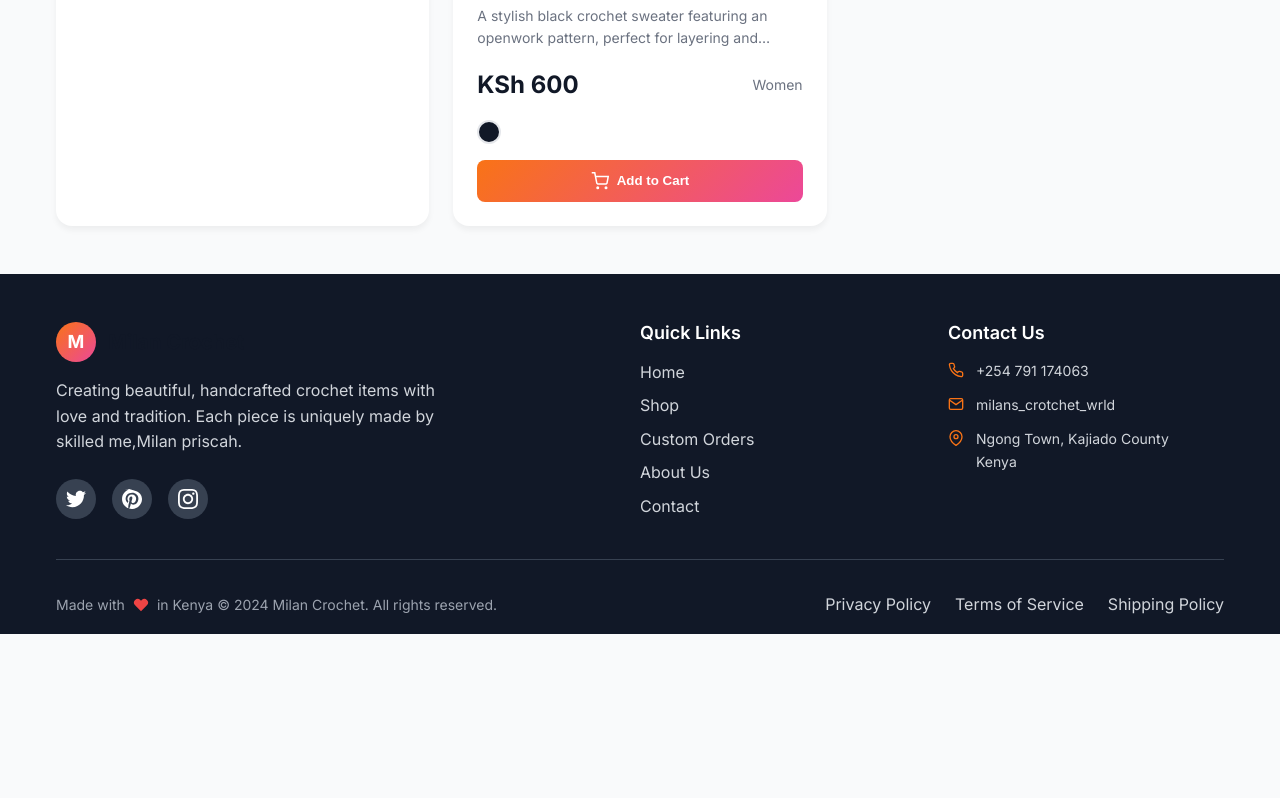
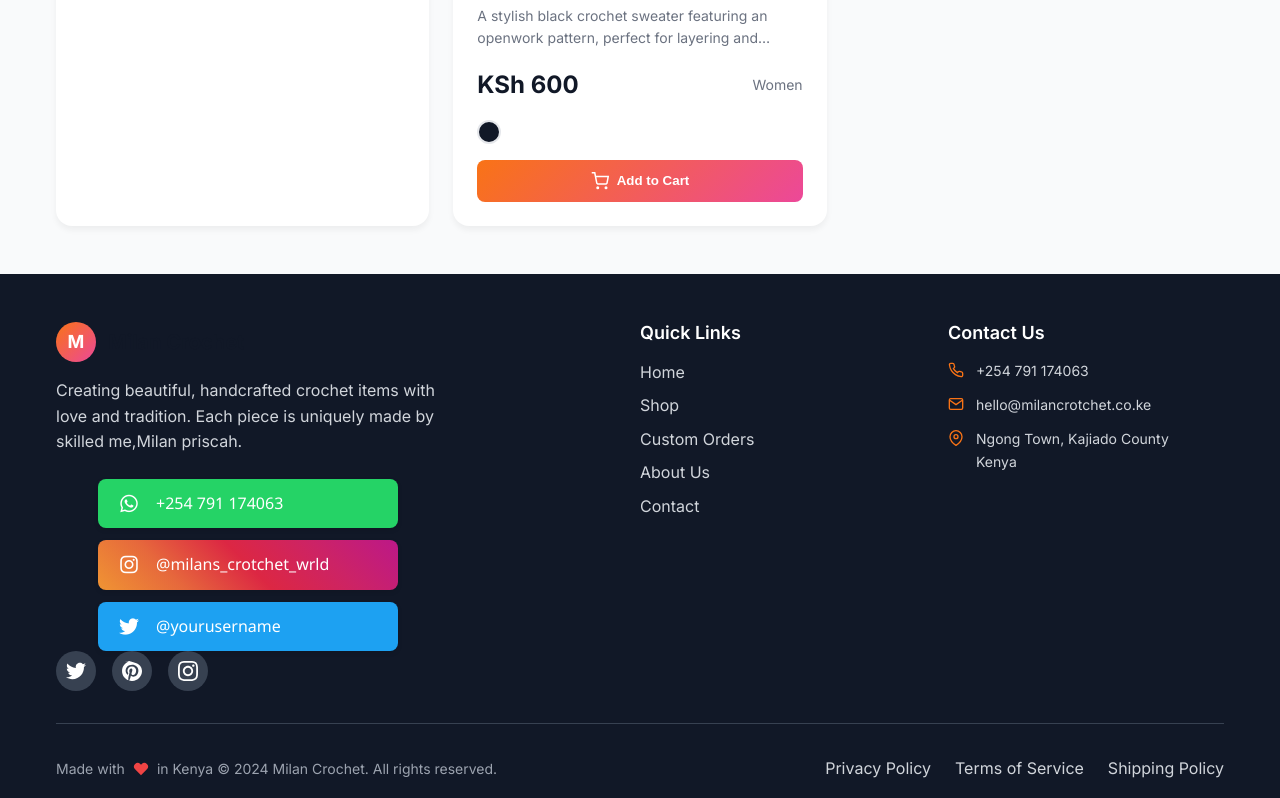
Before and after one commit to tonnytyller/millancrotchet, a plain HTML site: page shop.html in a window 1280 px wide. Shown: the part 3778-4576 px from the top of the page. Before the commit the page ends 4412 px from the top, so only its background shows below. Drawn offline with Linux system fonts and the light colour scheme.

Commit message:
Update shop.html

```diff
--- a/shop.html
+++ b/shop.html
@@ -80,7 +80,7 @@
                             <path d="m21 21-4.35-4.35"></path>
                         </svg>
                     </button>
-                    <button class="mobile-action-btn">
+                    <button class="mobile-action-btn mobile-wishlist-btn">
                         <svg width="20" height="20" viewBox="0 0 24 24" fill="none" stroke="currentColor" stroke-width="2">
                             <path d="M20.84 4.61a5.5 5.5 0 0 0-7.78 0L12 5.67l-1.06-1.06a5.5 5.5 0 0 0-7.78 7.78l1.06 1.06L12 21.23l7.78-7.78 1.06-1.06a5.5 5.5 0 0 0 0-7.78z"></path>
                         </svg>
@@ -193,6 +193,74 @@
                         Creating beautiful, handcrafted crochet items with love and tradition.
                         Each piece is uniquely made by skilled me,Milan priscah.
                     </p>
+                    <div class="social-media-column">
+    <a href="https://wa.me/1234567890?text=Hello%20I'm%20interested%20in%20your%20services" class="social-button whatsapp" target="_blank">
+        <i class="fab fa-whatsapp"></i>
+        <span>+254 791 174063</span>
+    </a>
+
+    <a href="https://www.instagram.com/milans_crotchet_wrld" class="social-button instagram" target="_blank">
+        <i class="fab fa-instagram"></i>
+        <span>@milans_crotchet_wrld</span>
+    </a>
+
+    <a href="https://twitter.com/yourusername" class="social-button twitter" target="_blank">
+        <i class="fab fa-twitter"></i>
+        <span>@yourusername</span>
+    </a>
+</div>
+
+<style>
+.social-media-column {
+    display: flex;
+    flex-direction: column;
+    gap: 12px;
+    max-width: 300px;
+    margin: 0 auto;
+}
+
+.social-button {
+    display: flex;
+    align-items: center;
+    padding: 12px 16px;
+    border-radius: 8px;
+    text-decoration: none;
+    color: white;
+    transition: all 0.3s ease;
+    box-shadow: 0 2px 5px rgba(0,0,0,0.1);
+}
+
+.social-button:hover {
+    transform: translateY(-2px);
+    box-shadow: 0 4px 8px rgba(0,0,0,0.15);
+}
+
+.social-button i {
+    font-size: 20px;
+    width: 30px;
+    text-align: center;
+}
+
+.social-button span {
+    margin-left: 12px;
+    font-weight: 500;
+    font-family: 'Segoe UI', Tahoma, Geneva, Verdana, sans-serif;
+}
+
+.whatsapp {
+    background: #25D366;
+}
+
+.instagram {
+    background: linear-gradient(45deg, #f09433, #e6683c, #dc2743, #cc2366, #bc1888);
+}
+
+.twitter {
+    background: #1DA1F2;
+}
+</style>
+
+<link rel="stylesheet" href="https://cdnjs.cloudflare.com/ajax/libs/font-awesome/6.4.0/css/all.min.css">
                     <div class="social-links">
                         <a href="#" class="social-link">
                             <svg width="20" height="20" viewBox="0 0 24 24" fill="currentColor">
@@ -237,7 +305,7 @@
                                 <path d="M4 4h16c1.1 0 2 .9 2 2v12c0 1.1-.9 2-2 2H4c-1.1 0-2-.9-2-2V6c0-1.1.9-2 2-2z"></path>
                                 <polyline points="22,6 12,13 2,6"></polyline>
                             </svg>
-                            <span>milans_crotchet_wrld</span>
+                            <span>hello@milancrotchet.co.ke</span>
                         </div>
                         <div class="contact-item">
                             <svg width="16" height="16" viewBox="0 0 24 24" fill="none" stroke="currentColor" stroke-width="2">
@@ -296,4 +364,4 @@
     <script src="js/shop.js"></script>
     <script src="js/main.js"></script>
 </body>
-</html>
+                        </html>
```
